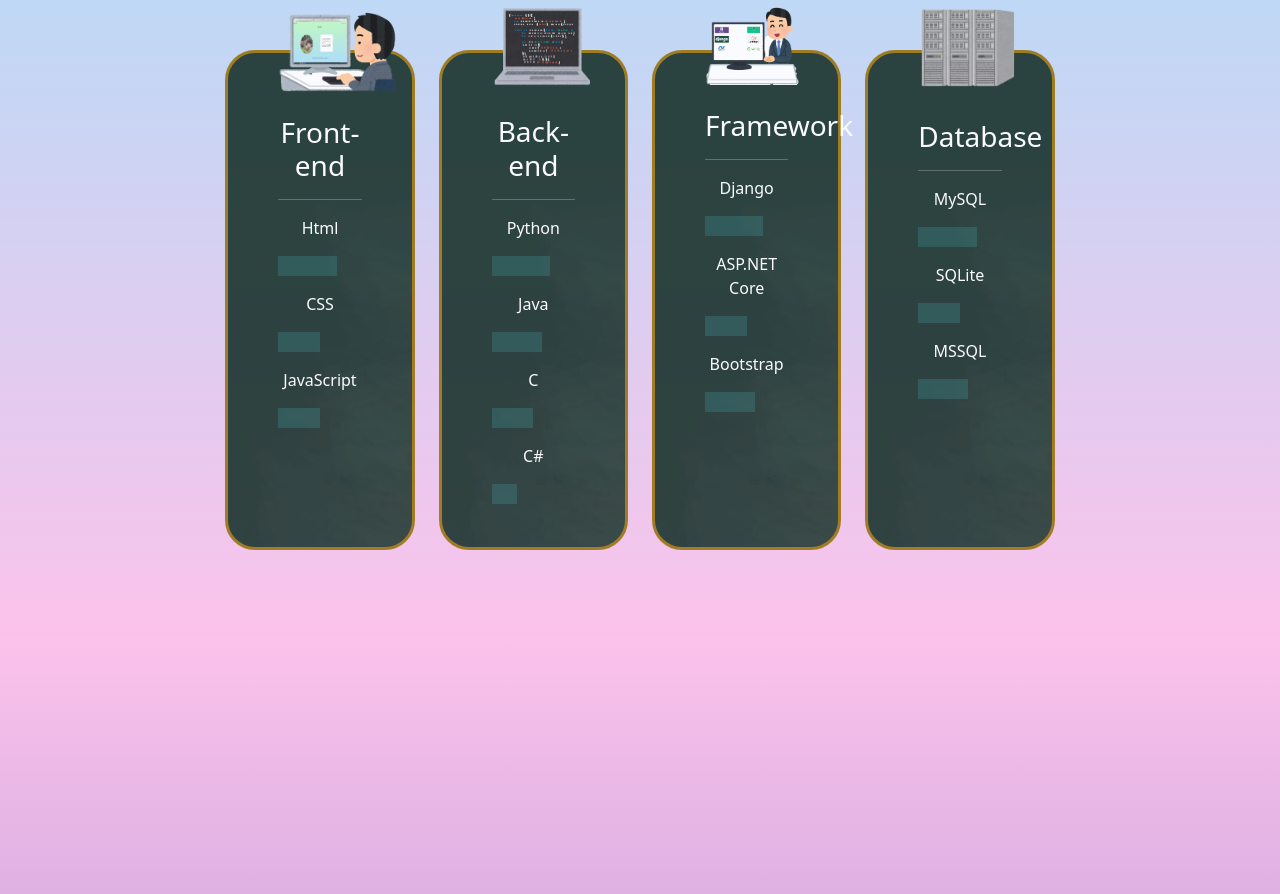
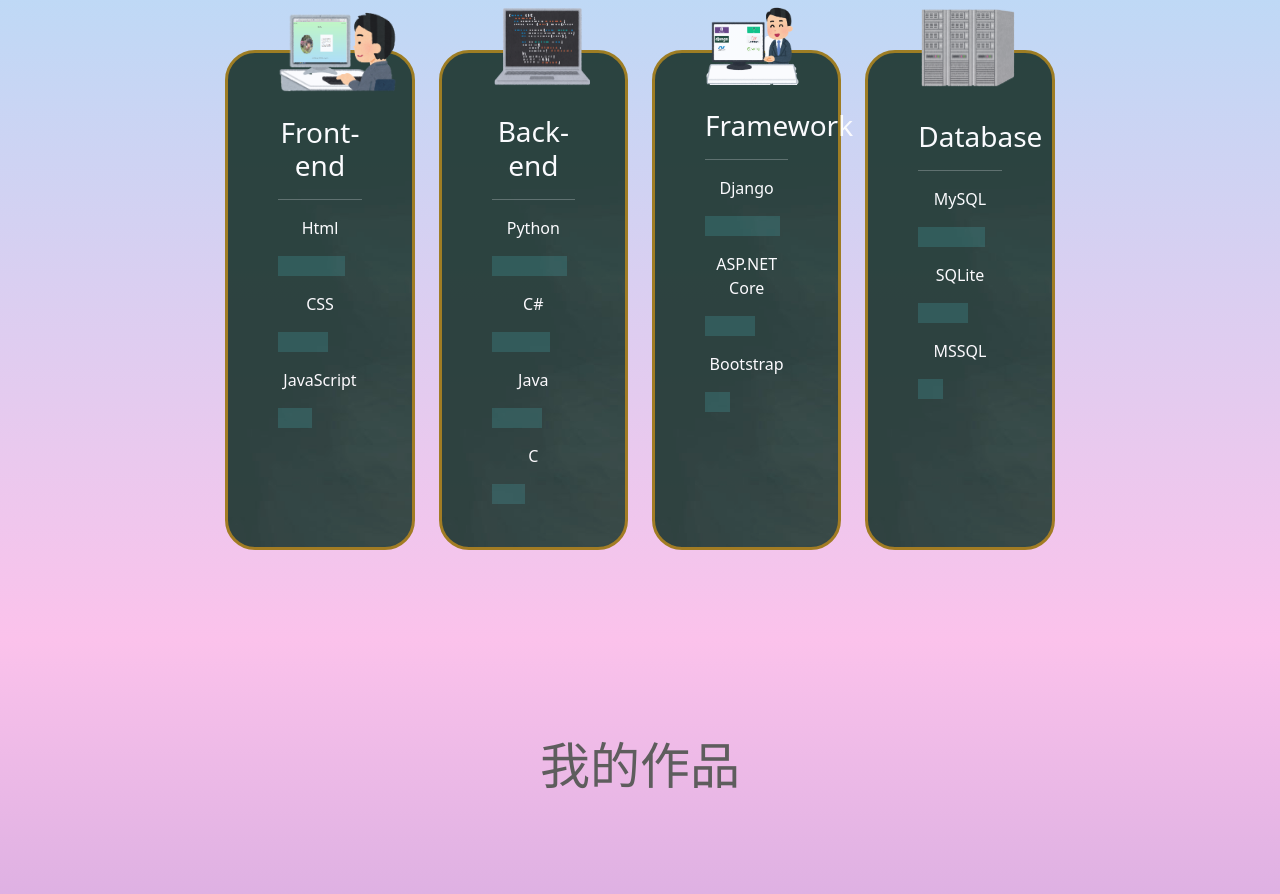
Before and after one commit to garyopen1876/garyopen1876.github.io, a plain HTML site: page index.html in a window 1280 px wide. Shown: the part 1841-2735 px from the top of the page. Drawn offline with nearby package versions, Linux system fonts and the light colour scheme; a script that the page names is missing.

Commit message:
我的專長hr修正、navbar新增 我的作品 、首頁文字修正
1. 修正我的專長<hr>條長度(設置專屬CSS)
2. navbar  新增我的作品
3. 首頁文字修正(將您好改成Hello)

```diff
--- a/index.css
+++ b/index.css
@@ -252,7 +252,7 @@
 }
 
 /*contact*/
-.contact{
+.mywork{
     background-image: linear-gradient(to top, #a18cd1 0%, #fbc2eb 100%);
 }
 
@@ -276,8 +276,23 @@
 }
 
 /*line*/
+.line-html{
+    width: 80%;
+    border-bottom: 20px solid #38A3A5;
+}
+
+.line-css{
+    width: 60%;
+    border-bottom: 20px solid #38A3A5;
+}
+
+.line-javascript{
+    width: 40%;
+    border-bottom: 20px solid #38A3A5;
+}
+
 .line-python{
-    width: 70%;
+    width: 90%;
     border-bottom: 20px solid #38A3A5;
 }
 
@@ -286,7 +301,7 @@
 }
 
 .line-c{
-    width: 50%;
+    width: 40%;
     border-bottom: 20px solid #38A3A5;
 }
 
@@ -296,11 +311,46 @@
 }
 
 .line-csharp{
+    width: 70%;
+    border-bottom: 20px solid #38A3A5;
+}
+
+.line-django{
+    width: 90%;
+    border-bottom: 20px solid #38A3A5;
+}
+
+.line-asp-net-core{
+    width: 60%;
+    border-bottom: 20px solid #38A3A5;
+}
+
+.line-bootstrap{
     width: 30%;
     border-bottom: 20px solid #38A3A5;
 }
+
+.line-mysql{
+    width: 80%;
+    border-bottom: 20px solid #38A3A5;
+}
+
+.line-sqlite{
+    width: 60%;
+    border-bottom: 20px solid #38A3A5;
+}
+
+.line-mssql{
+    width: 30%;
+    border-bottom: 20px solid #38A3A5;
+}
+
 
 /*spacing*/
 .myskills-spacing{
     height: 60px;
 }
+
+.aboutme-spacing{
+    height: 50px;
+}
--- a/index.html
+++ b/index.html
@@ -28,6 +28,9 @@
             </li>
             <li class="nav-item">
               <a class="nav-link" href="#myskills">我的專長</a>
+            </li>
+            <li class="nav-item">
+              <a class="nav-link" href="#mywork">我的作品</a>
             </li>
           </ul>
         </div>
@@ -64,7 +67,7 @@
         <div class="col-md-4">
           <div class="box">
             <div class="text-name">
-              <li><span>您好!</span><li>
+              <li><span>Hello!</span><li>
             </div>
             <div class="text-name">
               <li><span>我是鈕臻昱</span><li>
@@ -103,9 +106,10 @@
               <img src="image/me.jpg" class="w-100 center-block" alt="我的大頭貼">
             </div>
           </div>
+          <div class="myskills-spacing"></div>
         </div>
-        &nbsp;
         <div class="col-md-3">
+          <div class="aboutme-text-an">
             <div class="aboutme-text-box">
               <hr class="hr1">
               <div class="aboutme-text">
@@ -119,14 +123,17 @@
               <hr class="hr1">
             </div>
           </div>
+        </div>
         <div class="col-md-3"></div>
       </div>
       <div class="row flex-grow-1">
         <div class="col-md-12">
           <div class="aboutme-word-text">
             <div>&nbsp;</div>
+            <div class="aboutme-motto">
               <h3>一個不是在製造bug，就是在製造更多bug的菜鳥</h3>
               <hr class="hr2">
+            </div>
           </div>
         </div>
       </div>
@@ -149,9 +156,9 @@
               &nbsp;
               <h3 class="myskills-word-text">Front-end</h3>
               <hr class="myskills-hr">
-              <p class="myskills-word-text">Html<hr class="line-python"></p>
-              <p class="myskills-word-text">CSS<hr class="line-c"></p>
-              <p class="myskills-word-text">JavaScript<hr class="line-c"></p>
+              <p class="myskills-word-text">Html<hr class="line-html"></p>
+              <p class="myskills-word-text">CSS<hr class="line-css"></p>
+              <p class="myskills-word-text">JavaScript<hr class="line-javascript"></p>
             </div>
             <div class="myskills-spacing"></div>
           </div>
@@ -166,9 +173,9 @@
               <h3 class="myskills-word-text">Back-end</h3>
               <hr class="myskills-hr">
               <p class="myskills-word-text">Python<hr class="line-python"></p>
+              <p class="myskills-word-text">C#<hr class="line-csharp"></p>
               <p class="myskills-word-text">Java<hr class="line-java"></p>
               <p class="myskills-word-text">C<hr class="line-c"></p>
-              <p class="myskills-word-text">C#<hr class="line-csharp"></p>
             </div>
             <div class="myskills-spacing"></div>
           </div>
@@ -182,9 +189,9 @@
               &nbsp;
               <h3 class="myskills-word-text">Framework</h3>
               <hr class="myskills-hr">
-              <p class="myskills-word-text">Django<hr class="line-python"></p>
-              <p class="myskills-word-text">ASP.NET Core<hr class="line-c"></p>
-              <p class="myskills-word-text">Bootstrap<hr class="line-java"></p>
+              <p class="myskills-word-text">Django<hr class="line-django"></p>
+              <p class="myskills-word-text">ASP.NET Core<hr class="line-asp-net-core"></p>
+              <p class="myskills-word-text">Bootstrap<hr class="line-bootstrap"></p>
             </div>
             <div class="myskills-spacing"></div>
           </div>
@@ -198,9 +205,9 @@
               &nbsp;
               <h3 class="myskills-word-text">Database</h3>
               <hr class="myskills-hr">
-              <p class="myskills-word-text">MySQL<hr class="line-python"></p>
-              <p class="myskills-word-text">SQLite<hr class="line-c"></p>
-              <p class="myskills-word-text">MSSQL<hr class="line-java"></p>
+              <p class="myskills-word-text">MySQL<hr class="line-mysql"></p>
+              <p class="myskills-word-text">SQLite<hr class="line-sqlite"></p>
+              <p class="myskills-word-text">MSSQL<hr class="line-mssql"></p>
             </div>
             <div class="myskills-spacing"></div>
           </div>
@@ -208,13 +215,18 @@
         <div class="col-md-2"></div>
       </div>
     </div>
-    <div class="container-fluid contact d-flex flex-column min-vh-100" id="contact">
-
+    <div class="container-fluid mywork d-flex flex-column min-vh-100" id="mywork">
+      <div class="row">
+        <div class="text-title">
+          我的作品
+        </div>
+      </div>
     </div>
     <script>
       window.sr = ScrollReveal();
       sr.reveal( ".myskills-box-an", { interval: 200, reset: true });
       sr.reveal( ".aboutme-pic-an", { interval: 200, reset: true });
+      sr.reveal( ".aboutme-text-an", { interval: 200, reset: true });
     </script>
     <!-- Bootstrap Bundle with Popper -->
     <script src="https://cdn.jsdelivr.net/npm/bootstrap@5.1.3/dist/js/bootstrap.bundle.min.js" integrity="sha384-ka7Sk0Gln4gmtz2MlQnikT1wXgYsOg+OMhuP+IlRH9sENBO0LRn5q+8nbTov4+1p" crossorigin="anonymous"></script>
```
Lines whose indentation alone changed are shown as unchanged.
